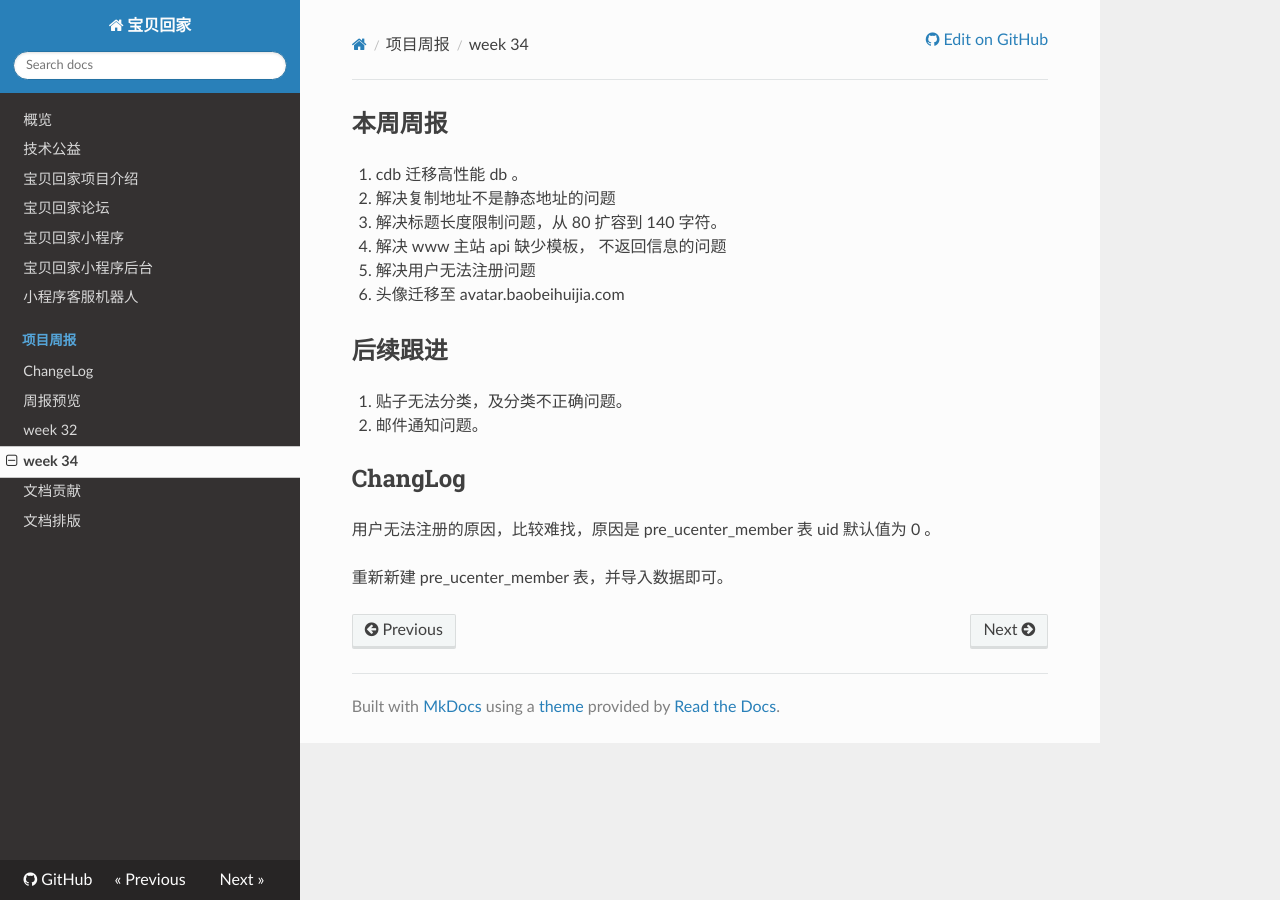
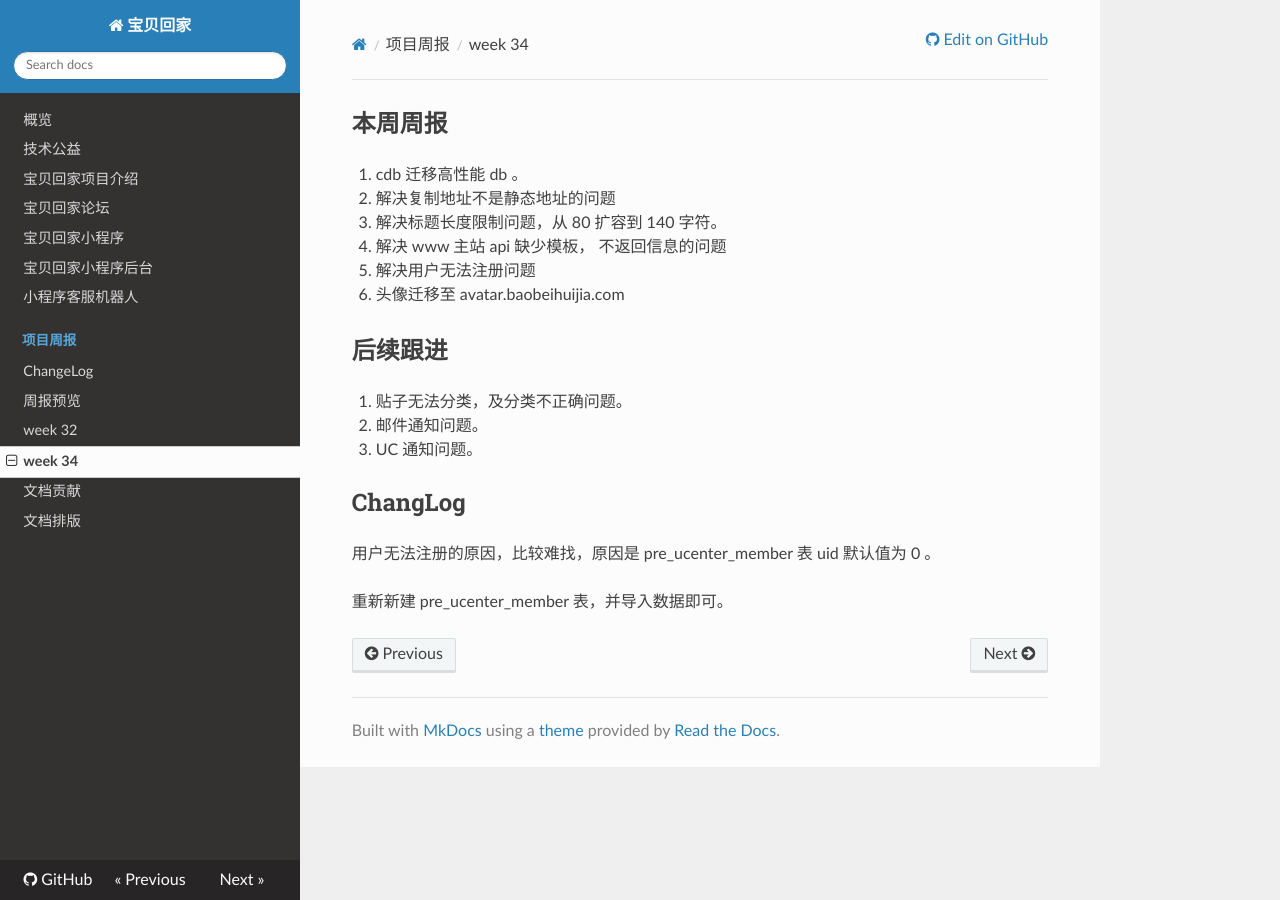
Before and after one commit to bbhj/intro, an MkDocs documentation site: the page built from docs/weekly/2018w34.md, in a window 1280 px wide. Built offline with MkDocs 1.6.1, drawn with Linux system fonts in a browser that asks for light colours; nearby versions of some CDN libraries; old or Windows-style settings are respelled for this version of MkDocs.

Commit message:
modify week34

```diff
--- a/docs/weekly/2018w34.md
+++ b/docs/weekly/2018w34.md
@@ -14,9 +14,11 @@
 
 ##后续跟进##
 
-1.  贴子无法分类，及分类不正确问题。
+1. 贴子无法分类，及分类不正确问题。
 
 2. 邮件通知问题。
+
+3. UC 通知问题。
 
 ##ChangLog##
 
```
